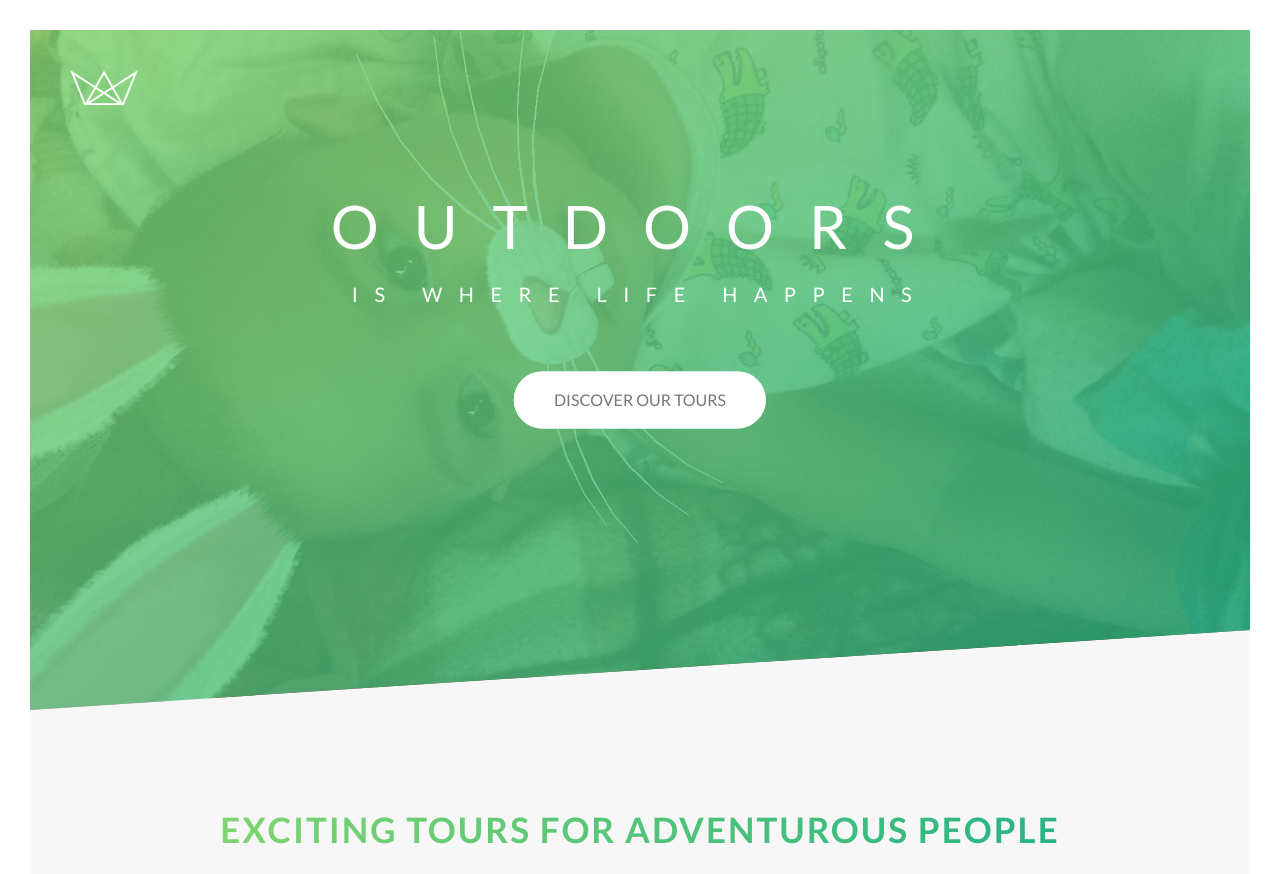
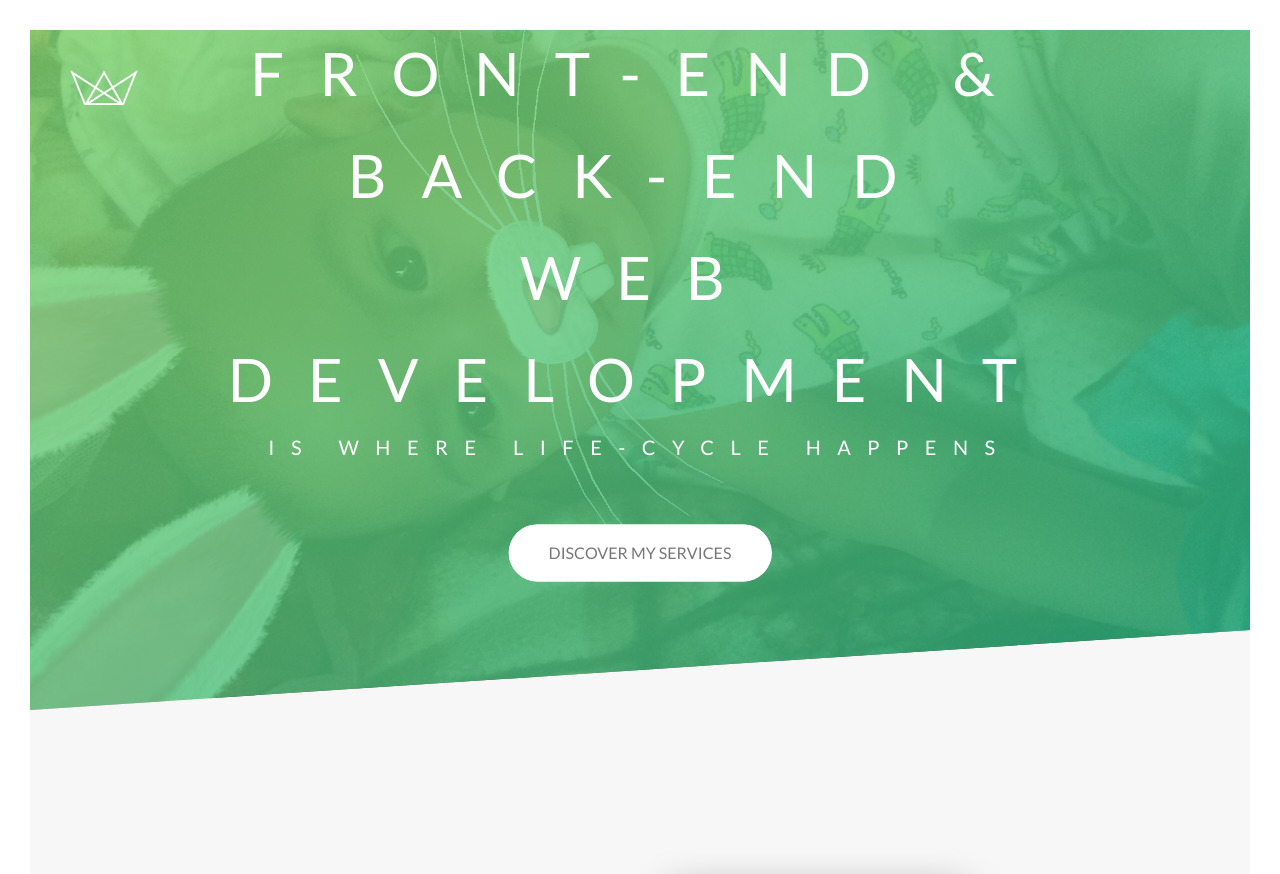
Before and after one commit to wilfred05777/wilfred05777.github.io, a website: page index.html in a window 1280 px wide. Shown: the top 874 px of the page. Drawn offline with Linux system fonts and the light colour scheme.

Commit message:
udpate files

```diff
--- a/index.html
+++ b/index.html
@@ -12,7 +12,7 @@
         <link rel="stylesheet" href="https://fonts.googleapis.com/css?family=Lato:100,300,400,700,900">
         <link rel="stylesheet" href="css/style.css">
 
-        <title>Natours | Exciting tours for adventurous people</title>
+        <title>Wilfred Erdo Bancairen | Software Engineer</title>
     </head>
     <body>
         <!--[if lt IE 7]>
@@ -25,10 +25,10 @@
 
            <div class="header__text-box">
                <h1 class="heading-primary">
-                   <span class="heading-primary--main">Outdoors</span>
-                   <span class="heading-primary--sub">is where life happens</span>
+                   <span class="heading-primary--main">Front-End & Back-End Web Development</span>
+                   <span class="heading-primary--sub">is where life-cycle happens</span>
                </h1>
-               <a href="#" class="btn btn--white btn--animated">Discover our tours</a>
+               <a href="#" class="btn btn--white btn--animated">Discover my Services</a>
            </div>
         </header>
 
@@ -36,7 +36,7 @@
             <section class="section-about">
                 <div class="u-center-text u-margin-bottom-big">
                     <h2 class="heading-secondary">
-                        Exciting tours for adventurous people
+
                     </h2>
                 </div>
                 <div class="row">
```
